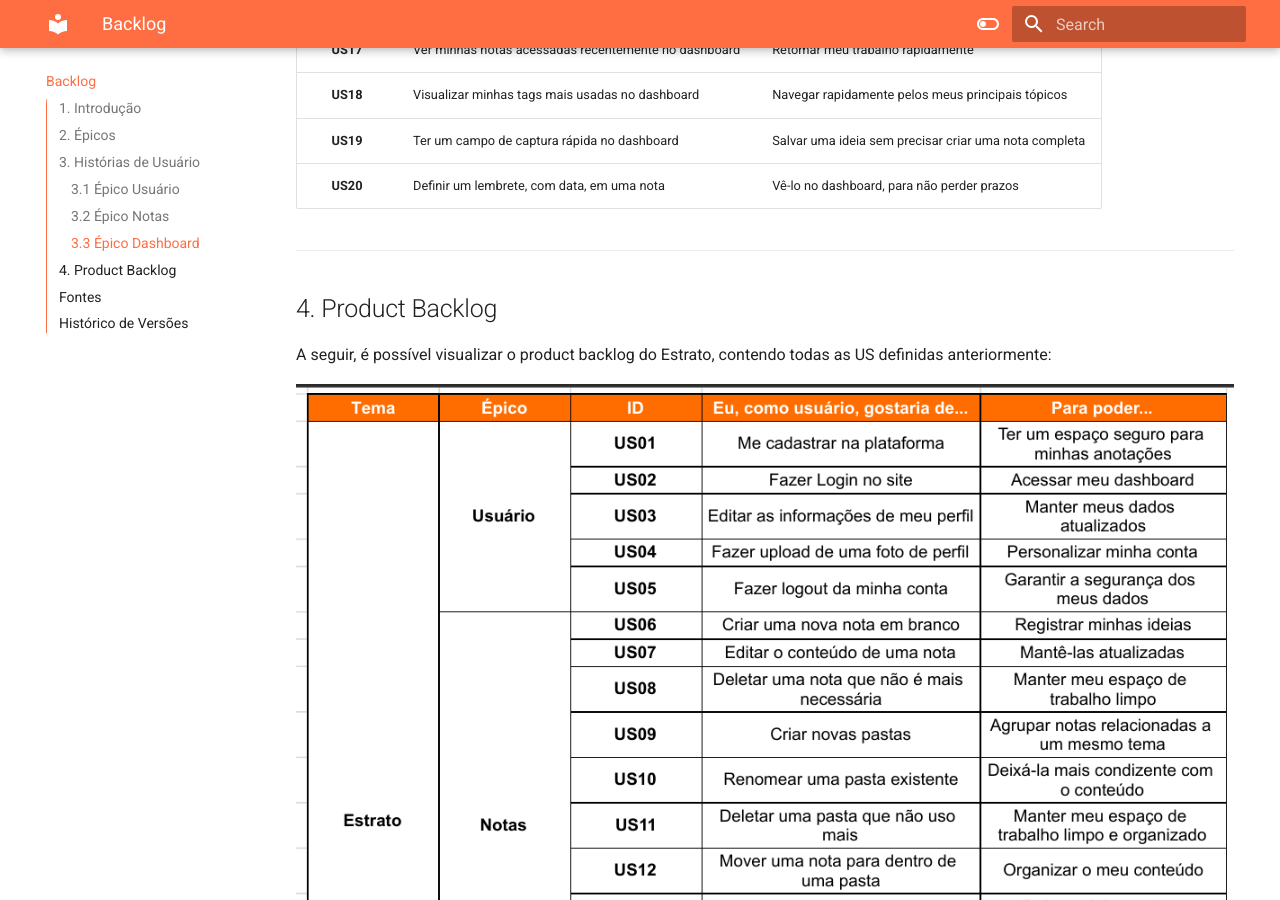
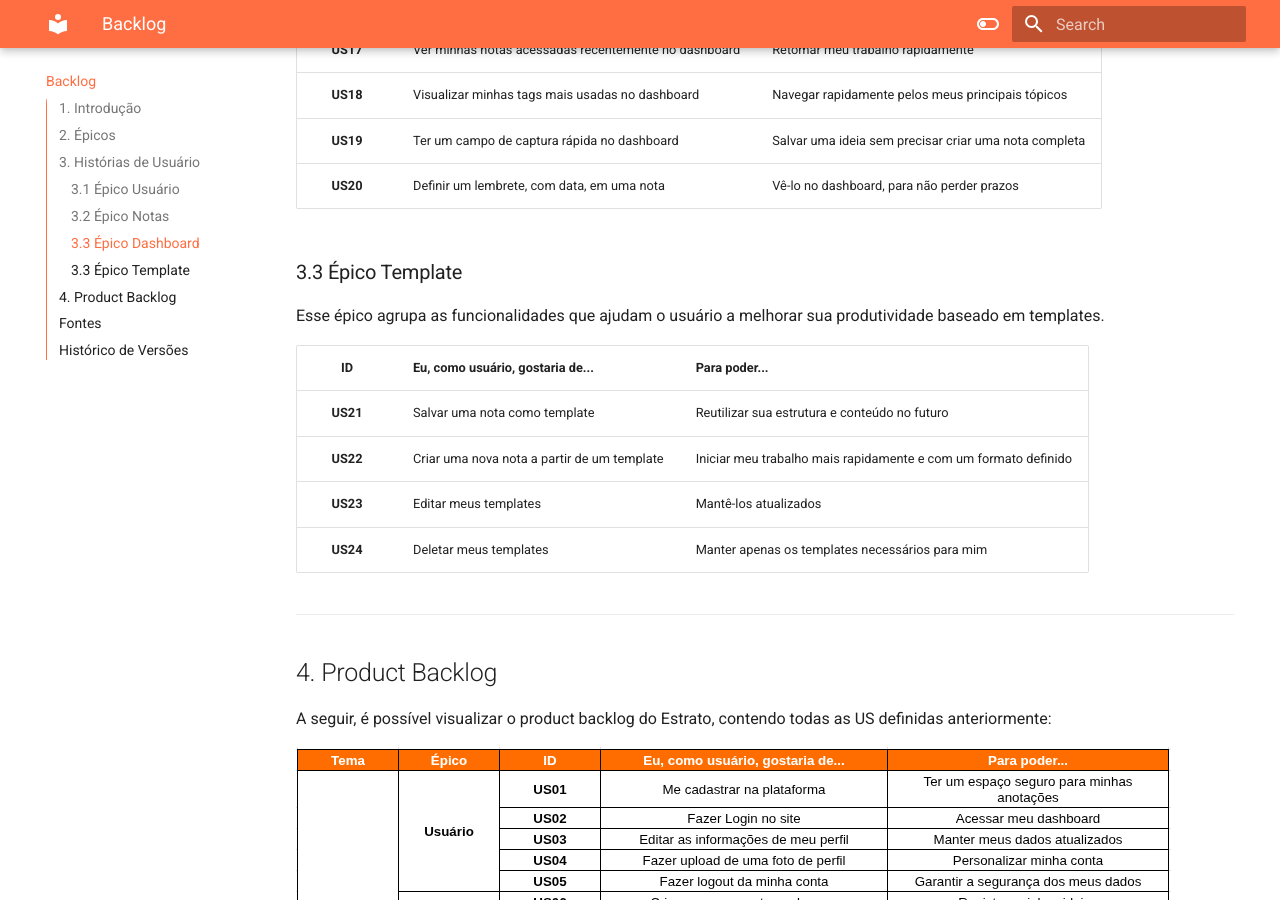
Before and after one commit to estrato-notes/estrato-docs, an MkDocs documentation site: the page built from docs/backlog.md, in a window 1280 px wide and 900 px high, scrolled down 2081 px. Built offline with MkDocs 1.6.1 and Material for MkDocs 9.7.7, drawn with Linux system fonts in a browser that asks for light colours; some of the changed text lies outside the part shown.

Commit message:
docs: update backlog documentation

```diff
--- a/docs/backlog.md
+++ b/docs/backlog.md
@@ -61,6 +61,17 @@
 | **US19**  | Ter um campo de captura rápida no dashboard | Salvar uma ideia sem precisar criar uma nota completa |
 | **US20**  | Definir um lembrete, com data, em uma nota  | Vê-lo no dashboard, para não perder prazos |
 
+### 3.3 Épico Template
+
+Esse épico agrupa as funcionalidades que ajudam o usuário a melhorar sua produtividade baseado em templates.
+
+| ID    | Eu, como usuário, gostaria de... | Para poder... |
+| :---: | -------------------------------- | ------------- |
+| **US21**  | Salvar uma nota como template | Reutilizar sua estrutura e conteúdo no futuro |
+| **US22**  | Criar uma nova nota a partir de um template | Iniciar meu trabalho mais rapidamente e com um formato definido |
+| **US23**  | Editar meus templates | Mantê-los atualizados |
+| **US24**  | Deletar meus templates | Manter apenas os templates necessários para mim |
+
 ---
 
 ## 4. Product Backlog
@@ -85,3 +96,4 @@
 | :----: | ------------- | ------------------------------------------------ |
 | 1.0    | Adição das US | [Andre Cláudio](https://github.com/andre-maia51) |
 | 1.1    | Adição do Product Backlog completo | [Andre Cláudio](https://github.com/andre-maia51) |
+| 1.2    | Adição do novo épico e novas US | [Andre Cláudio](https://github.com/andre-maia51) |
```
Also changed, not shown: docs/assets/backlog.png.
